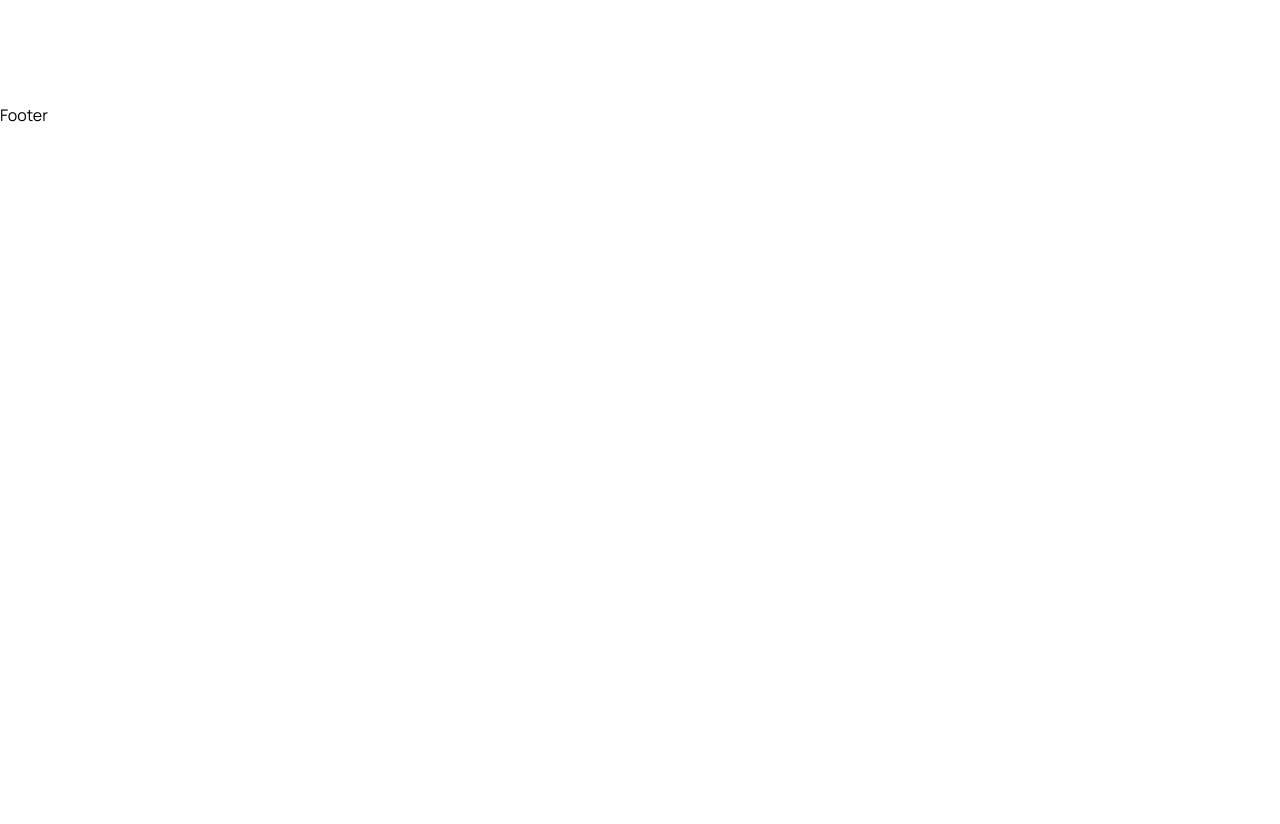
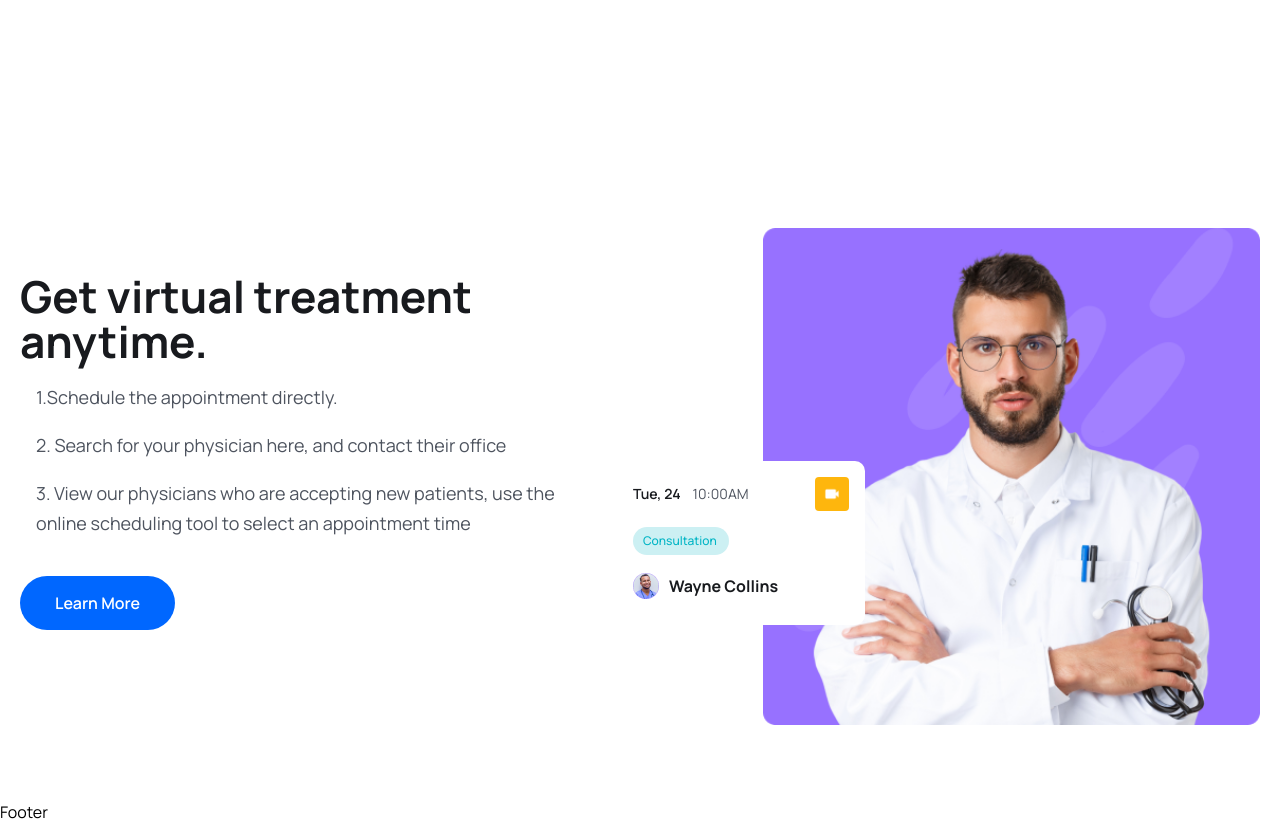
Before and after one commit to RithikRanaweera/Medicare-Booking, a React (Vite) app in the folder frontend/: page / in a window 1280 px wide. Shown: the part 3139-3963 px from the top of the page. Before the commit the page ends 3266 px from the top, so only its background shows below. Built offline with nearby package versions, Linux system fonts and the light colour scheme.

Commit message:
Done feature section

```diff
--- a/frontend/src/pages/Home.jsx
+++ b/frontend/src/pages/Home.jsx
@@ -5,6 +5,9 @@
 import icon01 from "../assets/images/icon01.png";
 import icon02 from "../assets/images/icon02.png";
 import icon03 from "../assets/images/icon03.png";
+import featureImg from "../assets/images/feature-img.png";
+import videoIcon from "../assets/images/video-icon.png";
+import avatarIcon from "../assets/images/avatar-icon.png";
 import { Link } from 'react-router-dom';
 import { BsArrowRight } from 'react-icons/bs';
 import About from '../components/About/About';
@@ -183,6 +186,70 @@
 
       {/*=========== services section end ==========*/}
 
+
+      {/*=========== feature section ==========*/}
+      <section>
+        <div className="container">
+          <div className="flex items-center justify-between flex-col lg:flex-row">
+            {/*=============feature content =========*/}
+            <div className="xl:w-[670px]">
+              <h2 className="heading">
+                Get virtual treatment <br/> anytime.
+              </h2>
+              <ul className="pl-4">
+                <li className="text_para">
+                  1.Schedule the appointment directly.
+                </li>
+                <li className='text_para'>2. Search for your physician here, and contact their office</li>
+                <li className="text_para">3. View our physicians who are accepting new patients, use the
+                  online scheduling tool to select an appointment time
+                </li>
+              </ul>
+              <Link to='/'>
+                <button className='btn'>Learn More</button>
+              </Link>
+            </div>
+            {/*========== feature img ==============*/}
+            <div className='relative z-10 xl:w-[770px] flex justify-end mt-[50px] l:mt-0'>
+              <img src={featureImg} alt=""  className='w-3/4'/>
+
+              <div className="w-[150px] lg:w-[248px] bg-white absolute bottom-[50px] left-0 md:bottom-[100px]
+              md:left-5 z-20 p-2 pb-3 lg:pt-4 lg:px-4 lg:pb-[26px] rounded-[10px]">
+
+                <div className="flex items-center justify-between">
+                  <div className="flex items-center gap-[6px] lg:gap-3">
+                    <p className='text-[10px] leading-[10px] lg:text-[14px] lg:leading-5 text-headingColor font-[600]'>
+                      Tue, 24
+                    </p>
+                    <p className='text-[10px] leading-[10px] lg:text-[14px] lg:leading-5 text-textColor font-[400]'>
+                      10:00AM
+                    </p>
+                  </div>
+                  <span className="w-5 h-5 lg:w-[34px] lg:h-[34px] flex items-center justify-center
+                  bg-yellowColor rounded py-1 px-[6px] lg:py-3 lg:px-[9px]">
+                    <img src={videoIcon} alt="" />
+                  </span>
+                </div>
+
+                <div className="w-[65px] lg:w-[96px] bg-[#CCF0F3] py-1 px-2 lg:py-[6px] lg:px-[10px] text-[8px]
+                leading-[8px] lg:text-[12px] lg:leading-4 text-irisBlueColor font-[500] mt-2 lg:mt-4 rounded-full">
+                    Consultation
+                </div>
+
+                <div className='flex items-center gap-[6px] lg:gap-[10px] mt-2 lg:mt-[18px]'>
+                  <img src={avatarIcon} alt="" />
+                  <h4 className="text-[10px] leading-3 lg:text-[16px] lg:leading-[22px] font-[700] text-headingColor">
+                    Wayne Collins
+                  </h4>
+                </div>
+
+              </div>
+            </div>
+          </div>
+        </div>
+      </section>
+      {/*=========== feature section end ==========*/}
+
     </>
   )
 }
```
